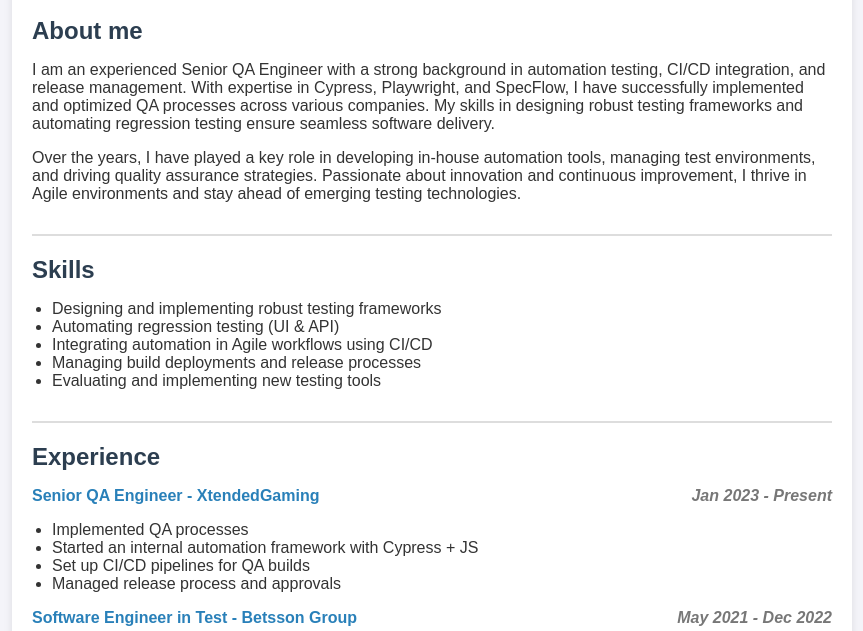
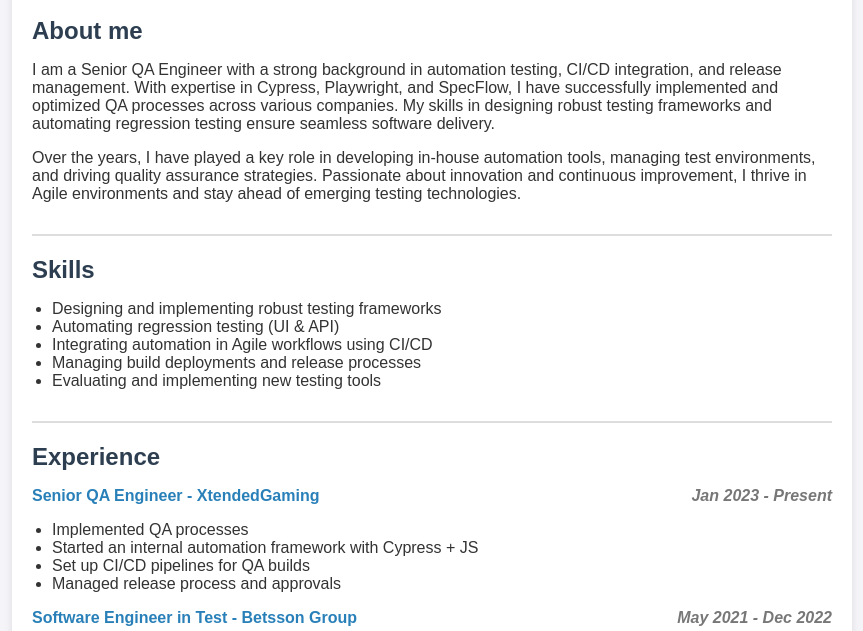
Before and after one commit to adrian-bartos/adrian-cv, a plain HTML site: page index.html in a window 1280 px wide. Shown: the part 169-800 px from the top of the page, without its empty margins (208-1071 px from the left). Drawn offline with Linux system fonts and the light colour scheme.

Commit message:
changed(index.html): updated description section

```diff
--- a/index.html
+++ b/index.html
@@ -84,7 +84,7 @@
 
         <div class="section">
             <h2>About me</h2>
-            <p>I am an experienced Senior QA Engineer with a strong background in automation testing, CI/CD integration,
+            <p>I am a Senior QA Engineer with a strong background in automation testing, CI/CD integration,
                 and release management. With expertise in Cypress, Playwright, and SpecFlow, I have successfully
                 implemented and optimized QA processes across various companies. My skills in designing robust testing
                 frameworks and automating regression testing ensure seamless software delivery. </p>
```
